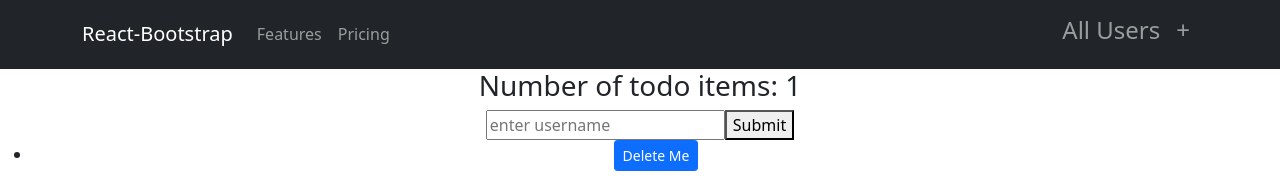
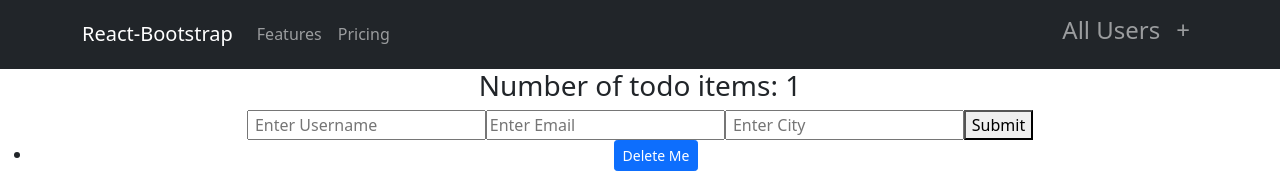
Before and after one commit to satendramca/Machine-Test-Project, a React (Create React App) app: page /userDetails in a window 1280 px wide. Shown: the top 185 px of the page. Built offline with nearby package versions, Linux system fonts and the light colour scheme; grey boxes are pictures that could not be loaded.

Commit message:
add code

```diff
--- a/src/Components/HomePage.js
+++ b/src/Components/HomePage.js
@@ -9,8 +9,6 @@ const HomePage = () => {
 
   const onDelete = (e) => {
     console.log("I am ondelete of todo", todo);
-    const newList = todoList.filter((_, index) => index !== todoIndex);
-    setTodoList(newList);
 
   }
   return (
@@ -30,63 +28,14 @@ const HomePage = () => {
           <Button size="sm" variant="primary">
             More
           </Button>
-          <Button size="sm" variant="danger" onClick={(e)=>onDelete()}>
+           <Button size="sm" variant="danger" onClick={(e)=>onDelete()}>
             Delete
           </Button>
+
         </Card.Body>
       </Card>
         ))
       }
-      {/* <Card border="dark" bg="info" style={{ width: "15rem" }}>
-        <Card.Img variant="top" src="holder.js/100px180" />
-        <Card.Body>
-          <Card.Title>Username</Card.Title>
-          <Card.Text>
-            Some quick example text to build on the card title and make up the
-            bulk of the card's content.
-          </Card.Text>
-          <Button size="sm" variant="primary">
-            More
-          </Button>
-          <Button size="sm" variant="danger" onClick={(e)=>onDelete()}>
-            Delete
-          </Button>
-        </Card.Body>
-      </Card>
-      <br />
-      <Card border="primary" bg="info" style={{ width: "15rem" }}>
-        <Card.Img variant="top" src="holder.js/100px180" />
-        <Card.Body>
-          <Card.Title>Email</Card.Title>
-          <Card.Text>
-            Some quick example text to build on the card title and make up the
-            bulk of the card's content.
-          </Card.Text>
-          <Button size="sm" variant="primary">
-            More
-          </Button>
-          <Button size="sm" variant="danger">
-            Delete
-          </Button>
-        </Card.Body>
-      </Card>
-      <br />
-      <Card border="primary" bg="info" style={{ width: "15rem" }}>
-        <Card.Img variant="top" src="holder.js/100px180" />
-        <Card.Body>
-          <Card.Title>City</Card.Title>
-          <Card.Text>
-            Some quick example text to build on the card title and make up the
-            bulk of the card's content.
-          </Card.Text>
-          <Button size="sm" variant="primary">
-            More
-          </Button>
-          <Button size="sm" variant="danger">
-            Delete
-          </Button>
-        </Card.Body>
-      </Card> */}
     </div>
   );
 };
--- a/src/Components/TodoForm.js
+++ b/src/Components/TodoForm.js
@@ -3,18 +3,26 @@ import { useTodoContext } from "../Provider/TodoProvider";
 
 const TodoForm = () => {
   const { getNumberOfTodoItem, addTodo } = useTodoContext();
-  const [todoItem, setTodoItem] = useState("");
+  // const [todoItem, setTodoItem] = useState("");
+  const [user, setUser] = useState("");
+  const [email, setEmail] = useState("");
+  const [city, setCity] = useState("");
 
   const handleOnSubmit = (e) => {
     e.preventDefault();
 
-    if (!todoItem) {
+    if (!user || !email || !city) {
       return;
     }
 
-    addTodo(todoItem);
+    // addTodo(todoItem);
+    addTodo(user, email, city);
+    // addTodo(userEmail);
+    // addTodo(usercity);
 
-    setTodoItem("");
+    setUser("");
+    setEmail("");
+    setCity("");
     // console.log("new todo =>", todoItem);
   };
 
@@ -22,12 +30,27 @@ const TodoForm = () => {
     <div>
       <form onSubmit={handleOnSubmit}>
         <h3>Number of todo items: {getNumberOfTodoItem()}</h3>
+
         <input
           type="text"
-          value={todoItem}
-          onChange={(e) => setTodoItem(e.target.value)}
-          placeholder="enter username"
+          value={user}
+          onChange={(e) => setUser(e.target.value)}
+          placeholder=" Enter Username"
         ></input>
+        <input
+          type="text"
+          value={email}
+          onChange={(e) => setEmail(e.target.value)}
+          placeholder="Enter Email"
+        ></input>
+        <input
+          type="text"
+          value={city}
+          onChange={(e) => setCity(e.target.value)}
+          placeholder=" Enter City"
+        ></input>
+
+
         <button type="submit">Submit</button>
       </form>
     </div>
```
Also changed, not shown: src/Components/FormPage.js (added).
